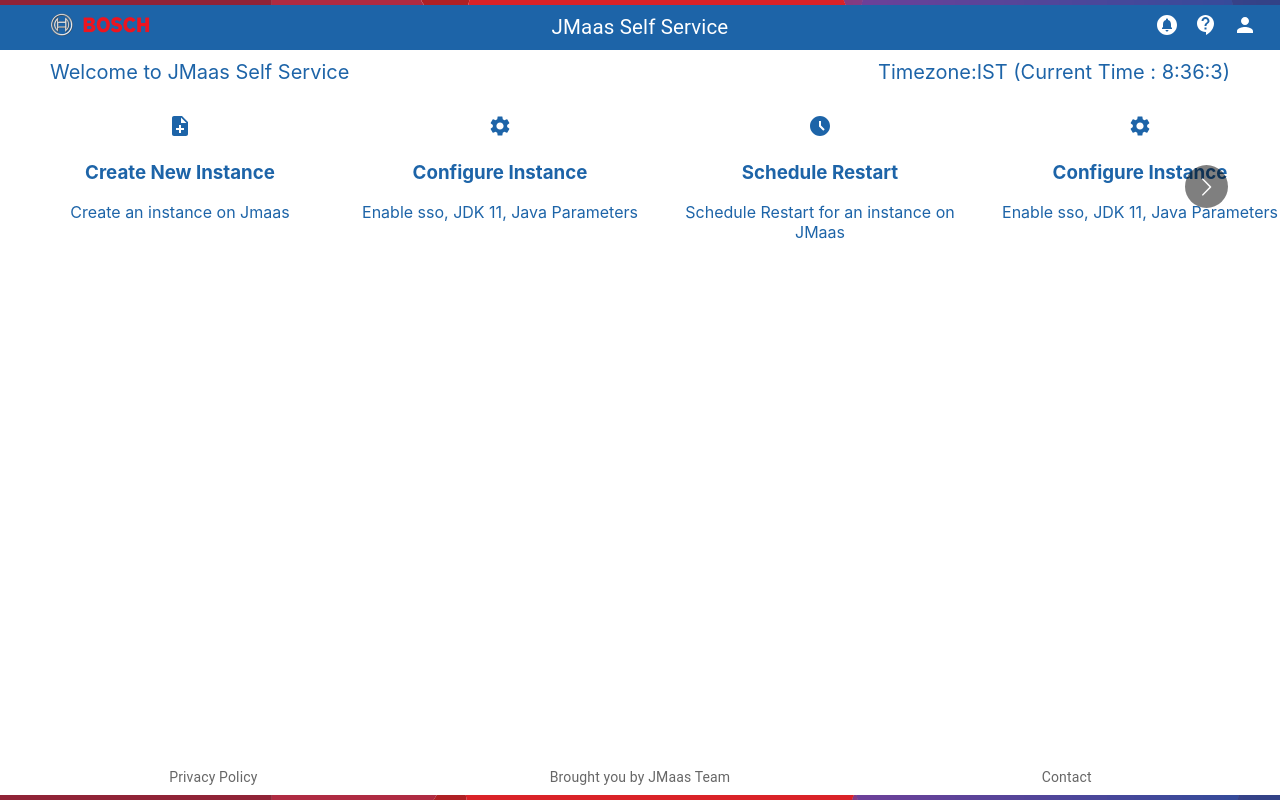
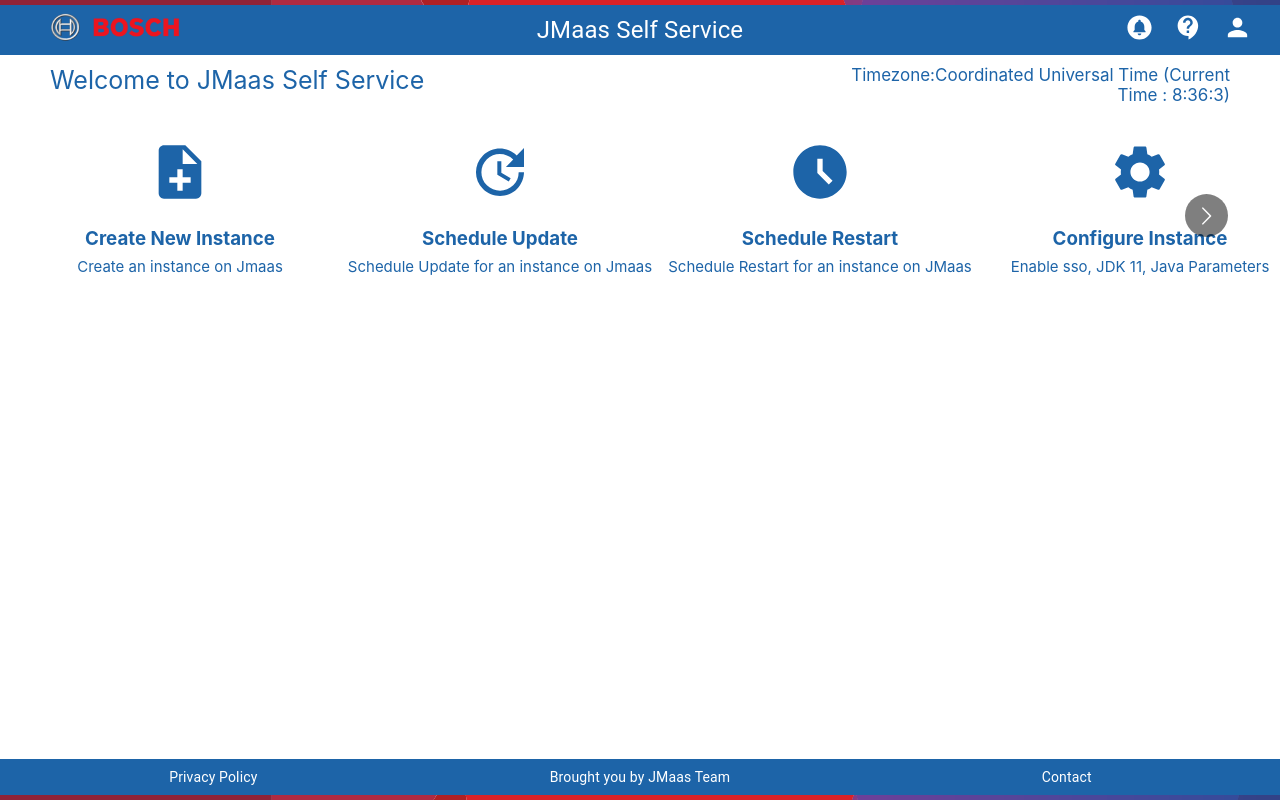
Before and after one commit to hari-haran-madhavan/bosch_admin_dashboard, a React (Create React App) app: page / in a window 1280 px wide. Built offline with nearby package versions, Linux system fonts and the light colour scheme.

Commit message:
Css change

```diff
--- a/src/components/header/header.css
+++ b/src/components/header/header.css
@@ -8,7 +8,10 @@
 }
 
 .header_icons {
-  margin-right: 15px !important;
+  margin-right: 20px !important;
+  font-size: 29px !important;
+  /* color: rgb(134 173 210); */
+  color: #ffff;
 }
 a {
   text-decoration: none;
--- a/src/components/header/header.js
+++ b/src/components/header/header.js
@@ -21,12 +21,12 @@
         <Grid container>
           <Grid item xs={4} textAlign={'left'}>
             <Item className='bosch_logo'>
-              <img src={logo} width={100} height={24} alt='Bosch Logo' />
+              <img src={logo} width={130} height={29.2} alt='Bosch Logo' />
             </Item>
           </Grid>
           <Grid item xs={4} textAlign={'center'}>
             <Item>
-              <span style={{ fontSize: '20.5px' }}>JMaas Self Service</span>
+              <span style={{ fontSize: '24px' }}>JMaas Self Service</span>
             </Item>
           </Grid>
           <Grid item xs={4} textAlign={'right'}>
--- a/src/components/heroCarousel/heroCarousel.css
+++ b/src/components/heroCarousel/heroCarousel.css
@@ -6,3 +6,19 @@
   padding: 20px;
   color: rgb(29 100 168);
 }
+
+.carousel_cards {
+  padding: 5px;
+  text-align: center;
+}
+
+.carousel_cards h3 {
+  margin-bottom: -8px;
+}
+.carousel_card_icon {
+  font-size: 4rem !important;
+}
+
+.carousel_cards p {
+  font-size: 15px;
+}
--- a/src/components/heroCarousel/heroCarousel.js
+++ b/src/components/heroCarousel/heroCarousel.js
@@ -1,7 +1,9 @@
 import AccessTimeFilledIcon from '@mui/icons-material/AccessTimeFilled';
 import NoteAddIcon from '@mui/icons-material/NoteAdd';
 import NotificationsNoneIcon from '@mui/icons-material/NotificationsNone';
+import PlayCircleOutlineIcon from '@mui/icons-material/PlayCircleOutline';
 import SettingsIcon from '@mui/icons-material/Settings';
+import UpdateIcon from '@mui/icons-material/Update';
 import { Grid } from '@mui/material';
 import * as React from 'react';
 // npm install react-multi-carousel --save
@@ -31,58 +33,58 @@
 class HeroCarousel extends React.Component {
   render() {
     let current = new Date();
-    // const dateAsString = current.toString();
-    // const timezone = dateAsString.match(/\(([^\)]+)\)$/)[1];
+    const dateAsString = current.toString();
+    const timezone = dateAsString.match(/\(([^)]+)\)$/)[1];
     const date = `${current.getHours()}:${current.getMinutes() + 1}:${current.getSeconds()}`;
     return (
       <div>
         <Grid container className='carousel_grid'>
-          <Grid item xs={4} textAlign={'left'} paddingLeft={5} fontSize={20}>
+          <Grid item xs={4} textAlign={'left'} paddingLeft={5} fontSize={25}>
             Welcome to JMaas Self Service
           </Grid>
           <Grid item xs={4} textAlign={'center'}></Grid>
-          <Grid item xs={4} textAlign={'right'} paddingRight={5} fontSize={20}>
-            Timezone:IST (Current Time : {date})
+          <Grid item xs={4} textAlign={'right'} paddingRight={5} fontSize={17}>
+            Timezone:{timezone} (Current Time : {date})
           </Grid>
         </Grid>
         <Carousel responsive={responsive} className='carousel_hero'>
-          <div>
-            <NoteAddIcon />
+          <div className='carousel_cards'>
+            <NoteAddIcon className='carousel_card_icon' />
             <h3>Create New Instance</h3>
             <p>Create an instance on Jmaas</p>
           </div>
-          <div>
-            <SettingsIcon />
+          <div className='carousel_cards'>
+            <UpdateIcon className='carousel_card_icon' />
+            <h3>Schedule Update</h3>
+            <p>Schedule Update for an instance on Jmaas</p>
+          </div>
+          <div className='carousel_cards'>
+            <AccessTimeFilledIcon className='carousel_card_icon' />
+            <h3>Schedule Restart</h3>
+            <p>Schedule Restart for an instance on JMaas</p>
+          </div>
+          <div className='carousel_cards'>
+            <SettingsIcon className='carousel_card_icon' />
             <h3>Configure Instance</h3>
             <p>Enable sso, JDK 11, Java Parameters</p>
           </div>
-          <div>
-            <AccessTimeFilledIcon />
-            <h3>Schedule Restart</h3>
-            <p>Schedule Restart for an instance on JMaas</p>
+          <div className='carousel_cards'>
+            <NotificationsNoneIcon className='carousel_card_icon' />
+            <h3>Configure Alerts</h3>
+            <p>Configure Alerts for an instance on JMaas</p>
           </div>
-          <div>
-            <SettingsIcon />
+          <div className='carousel_cards'>
+            <PlayCircleOutlineIcon className='carousel_card_icon' />
+            <h3>Start jenkins</h3>
+            <p>Start a jenkins instance on JMaas</p>
+          </div>
+          <div className='carousel_cards'>
+            <SettingsIcon className='carousel_card_icon' />
             <h3>Configure Instance</h3>
             <p>Enable sso, JDK 11, Java Parameters</p>
           </div>
-          <div>
-            <NotificationsNoneIcon />
-            <h3>Configure Alerts</h3>
-            <p>Configure Alerts for an instance on JMaas</p>
-          </div>
-          <div>
-            <SettingsIcon />
-            <h3>Configure Instance</h3>
-            <p>Enable sso, JDK 11, Java Parameters</p>
-          </div>
-          <div>
-            <SettingsIcon />
-            <h3>Configure Instance</h3>
-            <p>Enable sso, JDK 11, Java Parameters</p>
-          </div>
-          <div>
-            <SettingsIcon />
+          <div className='carousel_cards'>
+            <SettingsIcon className='carousel_card_icon' />
             <h3>Configure Instance</h3>
             <p>Enable sso, JDK 11, Java Parameters</p>
           </div>
```
Also changed, not shown: src/components/footer/footer.css.
